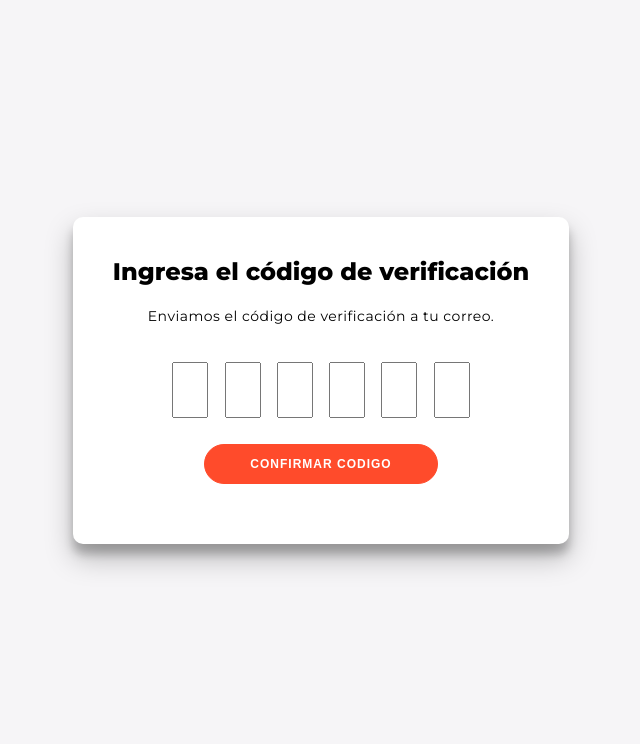
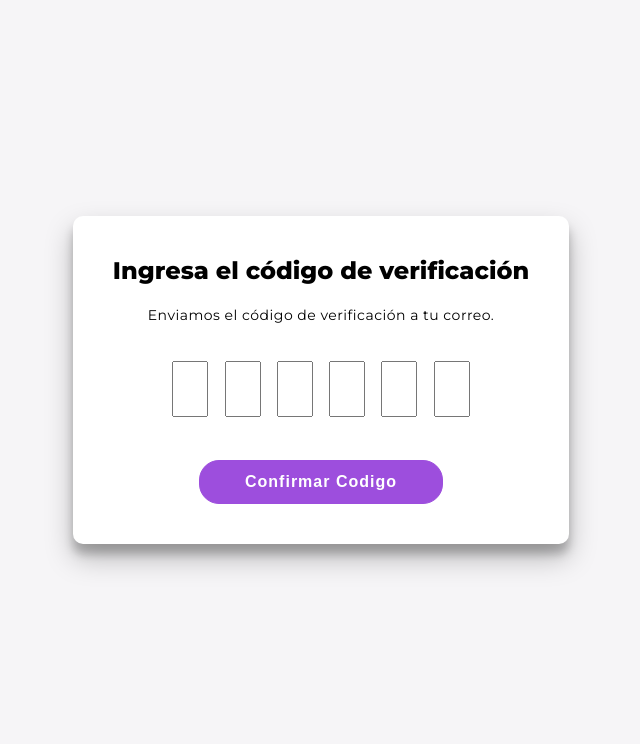
Before and after one commit to Andrewdpg/sistema-de-eventos, a Django app: template src/templates/users/auth_code.html in a window 1280 px wide. Shown: the top 744 px of the page, without its empty margins (319-959 px from the left). Run offline with Django 5.2, Linux system fonts and the light colour scheme; the template is opened without the code that fills it: values that come from a table or form of the project are taken from there, others are empty; the visitor is signed in with stand-in values (Sample User, id 1).

Commit message:
styles: change register auth stage styles

```diff
--- a/src/static/css/auth_code.css
+++ b/src/static/css/auth_code.css
@@ -33,14 +33,13 @@ p {
 button, a {
     margin: 20px;
 	border-radius: 20px;
-	border: 1px solid #FF4B2B;
-	background-color: #FF4B2B;
+	border: 1px solid #9D4EDD;
+	background-color: #9D4EDD;
 	color: #FFFFFF;
-	font-size: 12px;
+	font-size: 16px;
 	font-weight: bold;
 	padding: 12px 45px;
 	letter-spacing: 1px;
-	text-transform: uppercase;
 	transition: transform 80ms ease-in;
 }
 
@@ -87,3 +86,14 @@ form {
     text-align: center;
     font-size: 24px;
 }
+
+small.error {
+	color: red;
+	font-size: 14px;
+	margin-top: 5px;
+	height: 32px;
+}
+
+button.btn {
+	margin: 0;
+}
--- a/src/templates/users/auth_code.html
+++ b/src/templates/users/auth_code.html
@@ -20,6 +20,11 @@
                     {{ code_field }}
                 {% endfor %}
             </div>
+            {% if msg %}
+                <small class="error">{{ msg }}</small>
+                {% else %}
+                <small class="error"></small>
+            {% endif %}
             <button type="submit" class="btn btn-success">Confirmar Codigo</button>
         </form>
     </div>
--- a/src/users/views/signup_views.py
+++ b/src/users/views/signup_views.py
@@ -87,8 +87,8 @@ def signup_validation_view(request, codigo_urlsafe):
         if auth_code.code == user_auth_code:
             return redirect('signup_employee', codigo_urlsafe=codigo_urlsafe, codigo_auth=user_auth_code)
         else:
-            err = 'El codigo ingresado no es valido'
-            return render(request, 'users/auth_code.html', {'form': form, 'err': err})
+            msg = 'El codigo ingresado no es valido'
+            return render(request, 'users/auth_code.html', {'form': form, 'msg': msg})
 
     else:
         form = UserCreationForm_SecondStage()
```
